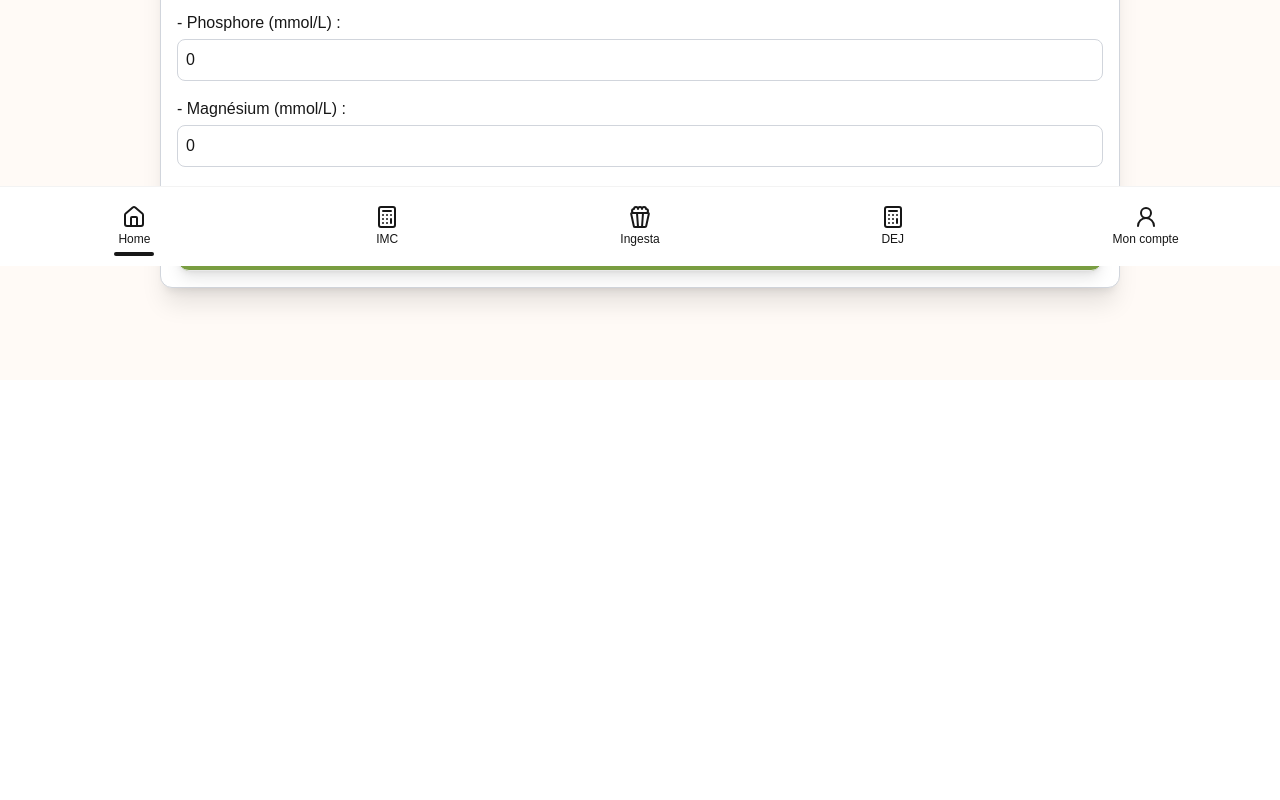
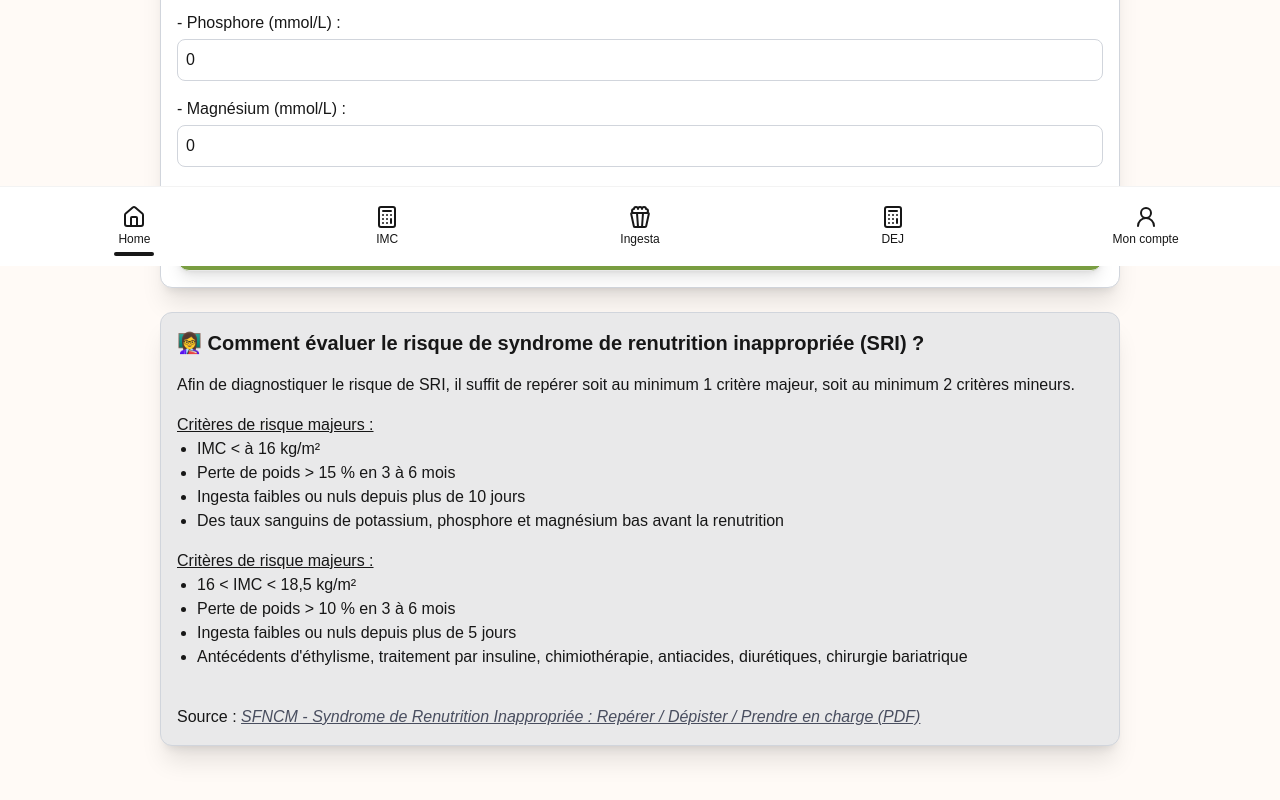
Before and after one commit to Edwige08/dietetic_lab_front, a Next.js app: page /sri in a window 1280 px wide. Shown: the part 534-1334 px from the top of the page. Before the commit the page ends 914 px from the top, so only its background shows below. Built offline with nearby package versions, Linux system fonts and the light colour scheme.

Commit message:
add: sri information and source

```diff
--- a/src/app/sri/page.tsx
+++ b/src/app/sri/page.tsx
@@ -1,9 +1,11 @@
 import SRIForm from "@/components/SRIForm";
+import SRIInformation from "@/components/SRIInformation";
 
 export default function Home() {
     return (
         <div className="flex flex-col items-center">
             <SRIForm />
+            <SRIInformation />
         </div>
     )
 }
--- /dev/null
+++ b/src/components/SRIInformation.tsx
@@ -0,0 +1,44 @@
+export default function SRIInformation() {
+    return (
+        <div
+            className="flex flex-col gap-4 p-4 m-3 w-[90%] md:w-[75%] bg-(--grayLightColor) border border-gray-300 rounded-xl shadow-xl"
+        >
+            <div className="flex flex-col gap-4 mb-5">
+                <h2 className="text-xl font-bold">
+                    👩‍🏫 Comment évaluer le risque de syndrome de renutrition inappropriée (SRI)&nbsp;?
+                </h2>
+                <p>
+                    Afin de diagnostiquer le risque de SRI, il suffit de repérer soit au minimum 1 critère majeur, soit au minimum 2 critères mineurs.
+                </p>
+                <div>
+                    <p className="underline">Critères de risque majeurs&nbsp;: </p>
+                    <ul className="pl-5 list-disc">
+                        <li>IMC &lt; à 16&nbsp;kg/m²</li>
+                        <li>Perte de poids &gt; 15&nbsp;% en 3 à 6 mois</li>
+                        <li>Ingesta faibles ou nuls depuis plus de 10&nbsp;jours</li>
+                        <li>Des taux sanguins de potassium, phosphore et magnésium bas avant la renutrition</li>
+                    </ul>
+                </div>
+                <div>
+                    <p className="underline">Critères de risque majeurs&nbsp;: </p>
+                    <ul className="pl-5 list-disc">
+                        <li>16 &lt; IMC &lt; 18,5&nbsp;kg/m²</li>
+                        <li>Perte de poids &gt; 10&nbsp;% en 3 à 6&nbsp;mois</li>
+                        <li>Ingesta faibles ou nuls depuis plus de 5&nbsp;jours</li>
+                        <li>Antécédents d'éthylisme, traitement par insuline, chimiothérapie, antiacides, diurétiques, chirurgie bariatrique</li>
+                    </ul>
+                </div>
+            </div>
+
+            <div>
+                <p>
+                    <span className="">Source : </span>
+                    <a href="/Institut_Curie_0524___Copieversionsiteinternet.pdf" className="link italic text-(--grayColor)">
+                        SFNCM - Syndrome de Renutrition Inappropriée : Repérer / Dépister / Prendre en charge (PDF)
+                    </a>
+                </p>
+            </div>
+
+        </div>
+    )
+}
```
Also changed, not shown: 1 other file (tests, documents, lock files or other folders).
